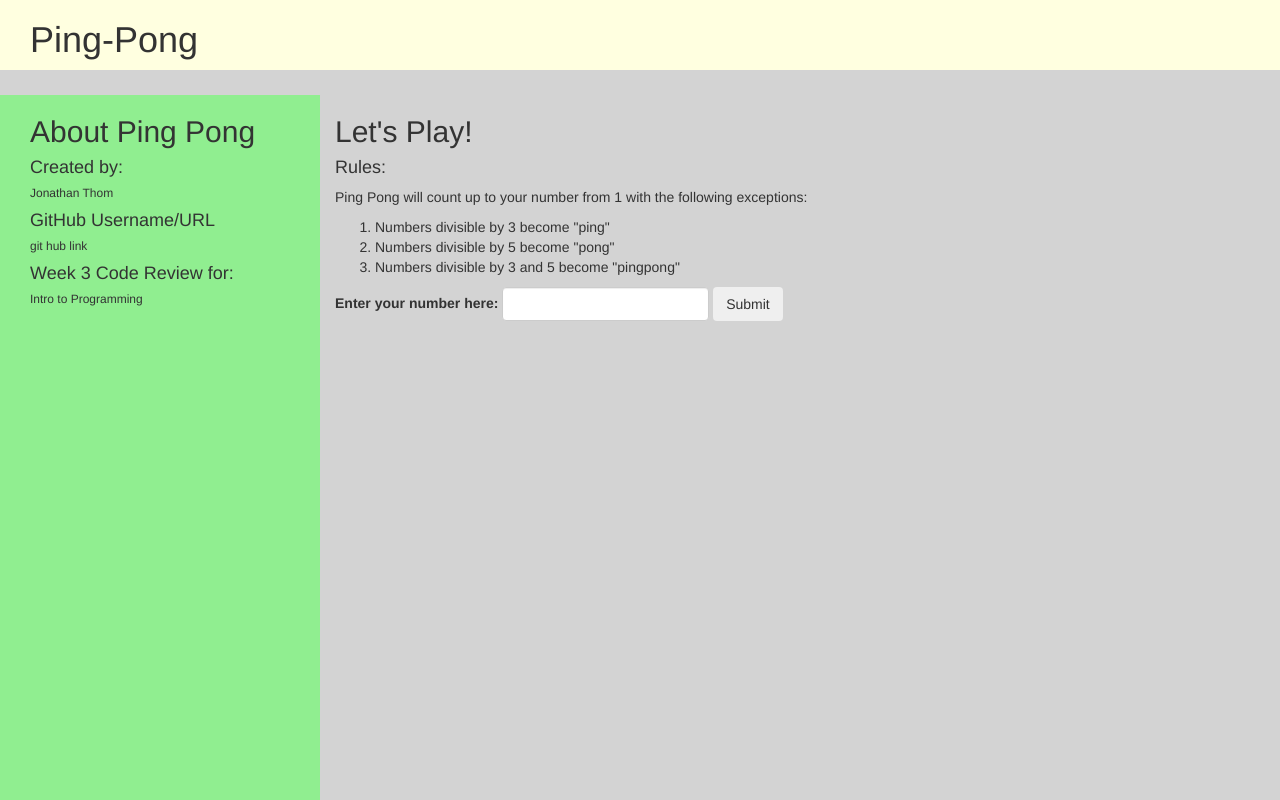
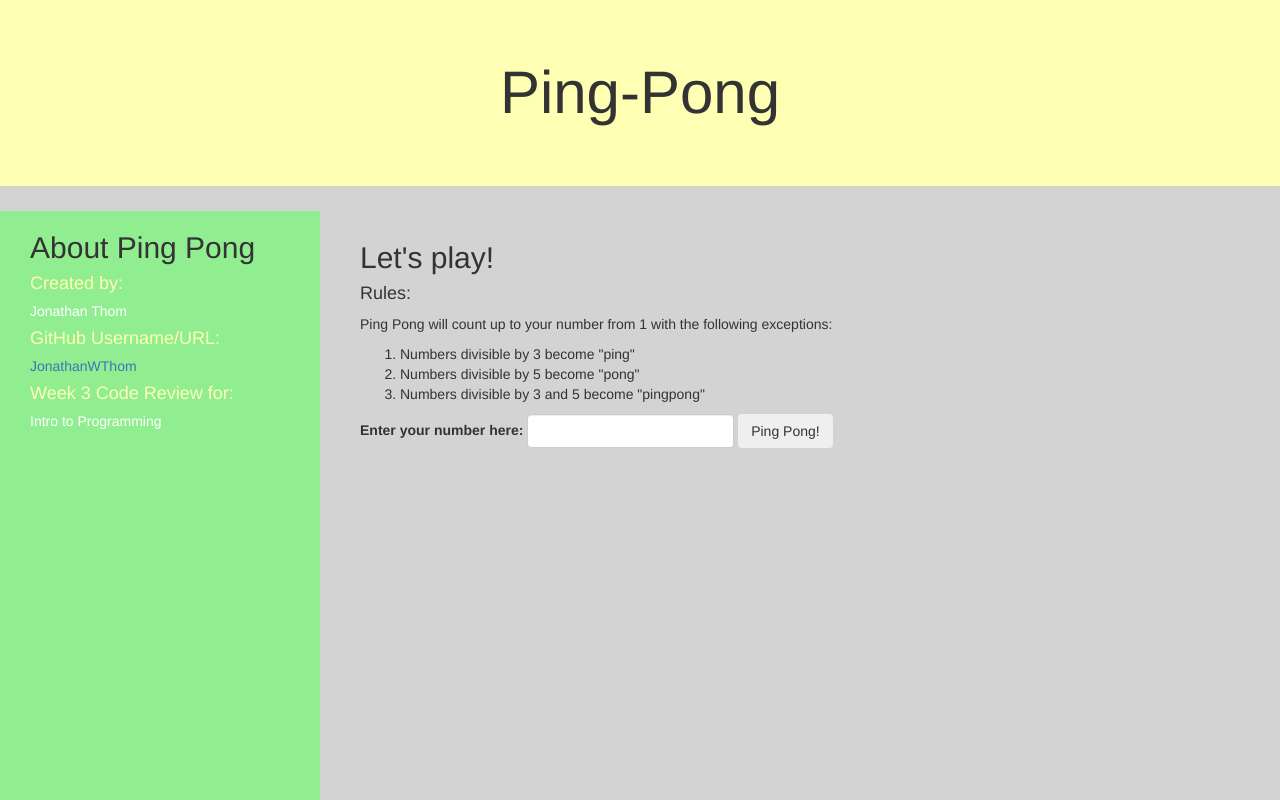
Before and after one commit to JonathanWThom/ping-pong, a plain HTML site: page index.html in a window 1280 px wide. Shown: the top 800 px of the page. Drawn offline with Linux system fonts and the light colour scheme.

Commit message:
Add styling to header and sidebar

```diff
--- a/css/styles.css
+++ b/css/styles.css
@@ -7,19 +7,39 @@ body {
 }
 
 #header {
-  background-color: lightyellow;
+  background-color: #ffffb3;
+  text-align: center;
+  padding: 40px 0 50px 0;
 }
+
+h1 {
+  font-size: 60px;
+}
+
 
 #sidebar {
   background-color: lightgreen;
   padding-bottom: 100%;
-}
-
-#sidebar, #header {
   padding-left: 30px;
 }
 
 #sidebar, #mainBody {
   margin-top: 25px;
-  height: 100%;
 }
+
+#mainBody {
+  padding-top: 20px;
+  padding-left: 40px;
+}
+
+#mainBody h2 {
+  margin-top: 10px;
+}
+
+.subsections {
+  color: #ffffb3;
+}
+
+h5 {
+  color: white;
+}
--- a/index.html
+++ b/index.html
@@ -18,15 +18,15 @@
         <div id="sidebar" class="col-sm-3">
           <h2>About Ping Pong</h2>
           <h4 class="subsections">Created by:</h4>
-          <h6>Jonathan Thom</h6>
-          <h4 class="subsections">GitHub Username/URL</h4>
-          <h6>git hub link</h6>
-          <h4 class="subections">Week 3 Code Review for:</h4>
-          <h6>Intro to Programming</h6>
+          <h5>Jonathan Thom</h5>
+          <h4 class="subsections">GitHub Username/URL:</h4>
+          <h5><a href="https://github.com/JonathanWThom">JonathanWThom</a></h5>
+          <h4 class="subsections">Week 3 Code Review for:</h4>
+          <h5>Intro to Programming</h5>
         </div> <!--sidebar-->
 
         <div id="mainBody" class="col-sm-9">
-          <h2>Let's Play!</h2>
+          <h2>Let's play!</h2>
           <h4>Rules:</h4>
           <p>Ping Pong will count up to your number from 1 with the following exceptions:</p>
           <ol>
@@ -39,7 +39,7 @@
             <div class="form-inline">
               <label>Enter your number here:</label>
               <input id="userNumber" type="number" class="form-control">
-              <button type="submit" class="btn">Submit</button>
+              <button type="submit" class="btn">Ping Pong!</button>
             </div> <!--form group-->
           </form>
 
```
